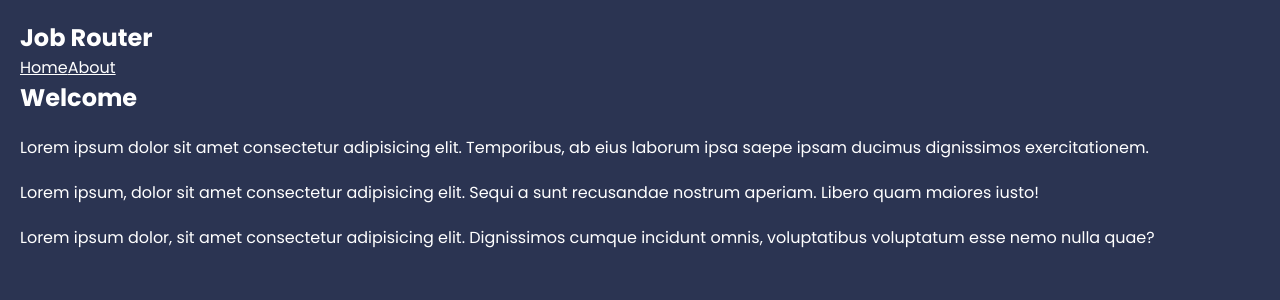
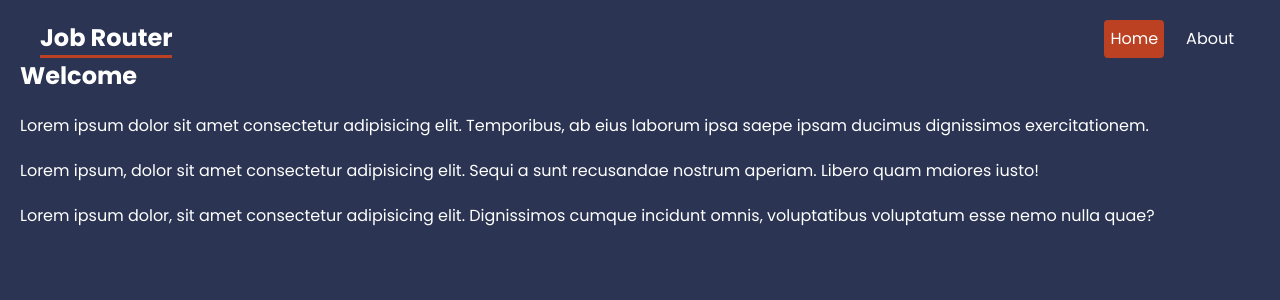
Before and after one commit to Murutu/react-router-tutorial, a React (Create React App) app: page / in a window 1280 px wide. Shown: the top 300 px of the page. Built offline with nearby package versions, Linux system fonts and the light colour scheme.

Commit message:
style: added styling to header

```diff
--- a/src/App.js
+++ b/src/App.js
@@ -8,7 +8,7 @@
     <header>
       <nav>
         <h1>Job Router</h1>
-        <Link to="/">Home</Link>
+        <NavLink to="/">Home</NavLink>
         <NavLink to="/about">About</NavLink>
       </nav>
     </header>
@@ -55,9 +55,9 @@
     <BrowserRouter>
     <header>
     <nav>
-    <h1>Job</h1>
-    <Link to="/">Home</Link>
-    <NavLink to="/about">About</NavLink>
+    <h1>Routes</h1>
+    <NavLink path="/">Home</NavLink>
+    <NavLink path="/about">About</NavLink>
     </nav>
     </header>
     <main>
--- a/src/index.css
+++ b/src/index.css
@@ -25,3 +25,25 @@
   background: var(--primary);
   cursor: pointer;
 }
+
+/* NAVBAR */
+
+header nav {
+  display: flex;
+  gap: 16px;
+  justify-content: end;
+  max-width: 1200px;
+  margin: 0 auto;
+}
+header nav h1 {
+  margin-right: auto;
+  border-bottom: 3px solid var(--primary);
+}
+header nav a{
+  text-decoration: none;
+  padding: 6px;
+  border-radius: 4px;
+}
+header nav a.active {
+  background: var(--primary);
+}
```
